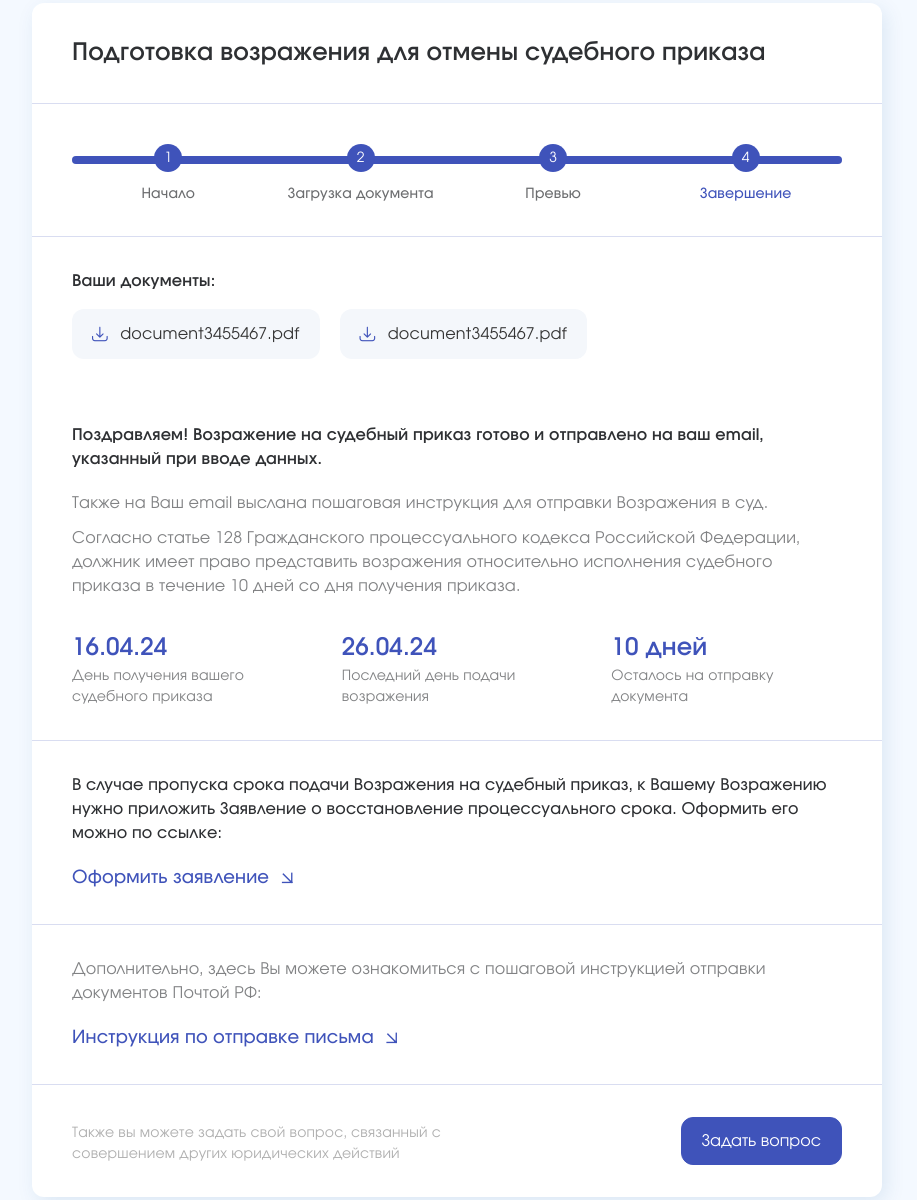
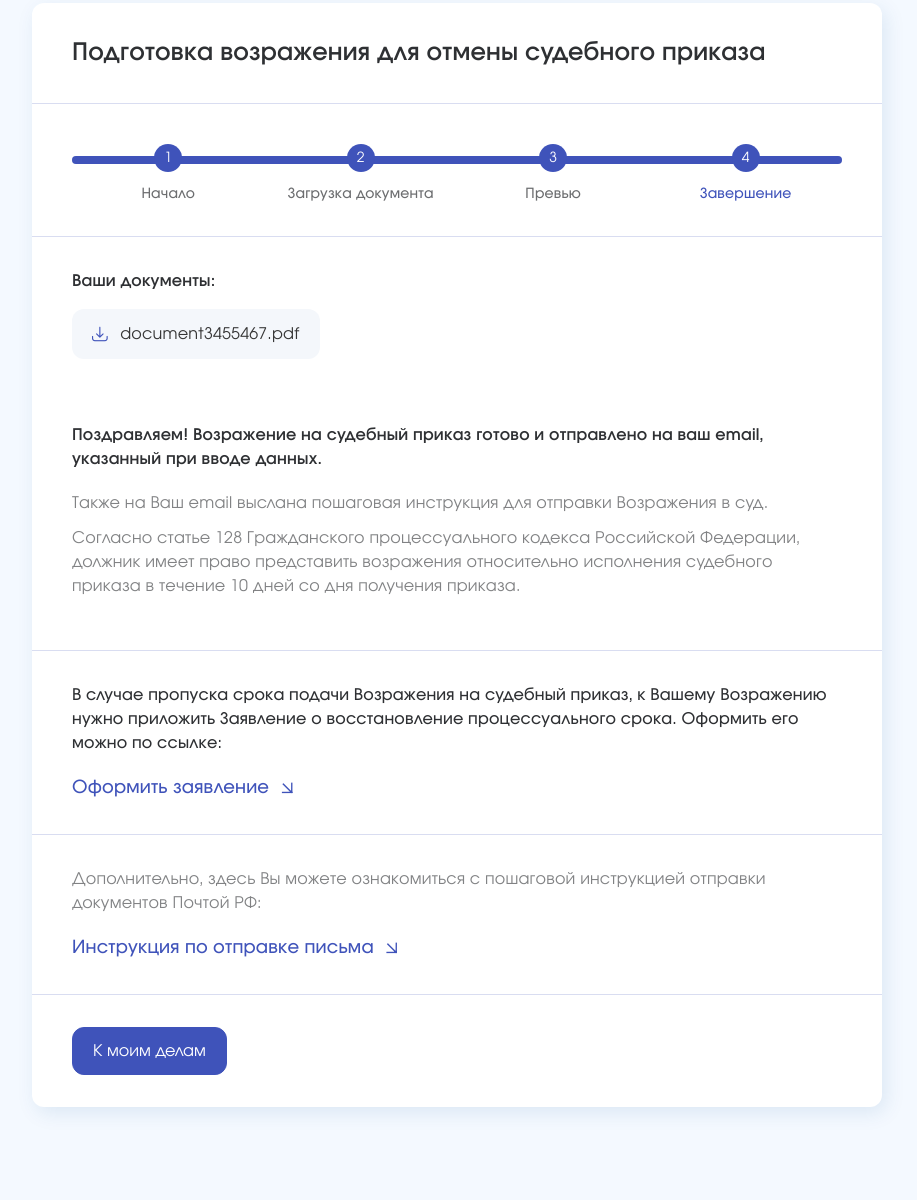
Before and after one commit to aliszhuravl/inargument, a plain HTML site: page src/otmena_4.html in a window 1280 px wide. Shown: the part 139-1339 px from the top of the page, without its empty margins (183-1100 px from the left). Drawn offline with nearby package versions, Linux system fonts and the light colour scheme; files that its build step writes are made by us from their sources; files whose address does not match are found by name.

Commit message:
кнопка

```diff
--- a/src/otmena_4.html
+++ b/src/otmena_4.html
@@ -59,12 +59,12 @@
                                                 document3455467.pdf
                                             </p>
                                         </a>
-                                        <a class="added_files__item ready_file" href="#">
-                                            <span class="icon-01"></span>
-                                            <p class="uploaded_filename">
-                                                document3455467.pdf
-                                            </p>
-                                        </a>
+<!--                                        <a class="added_files__item ready_file" href="#">-->
+<!--                                            <span class="icon-01"></span>-->
+<!--                                            <p class="uploaded_filename">-->
+<!--                                                document3455467.pdf-->
+<!--                                            </p>-->
+<!--                                        </a>-->
                                     </div>
                                 </div>
 
@@ -78,20 +78,20 @@
                                 <p class="base_p">Согласно статье 128 Гражданского процессуального кодекса Российской Федерации, должник имеет право представить возражения относительно исполнения судебного приказа в течение
                                     10 дней со дня получения приказа.</p>
                             </div>
-                            <div class="tile steps_tile">
-                                <div class="steps_tile__item">
-                                    <p class="price_blue">16.04.24</p>
-                                    <p class="simple_p">День получения вашего судебного приказа</p>
-                                </div>
-                                <div class="steps_tile__item">
-                                    <p class="price_blue">26.04.24</p>
-                                    <p class="simple_p">Последний день подачи возражения</p>
-                                </div>
-                                <div class="steps_tile__item">
-                                    <p class="price_blue">10 дней</p>
-                                    <p class="simple_p">Осталось на отправку документа</p>
-                                </div>
-                            </div>
+<!--                            <div class="tile steps_tile">-->
+<!--                                <div class="steps_tile__item">-->
+<!--                                    <p class="price_blue">16.04.24</p>-->
+<!--                                    <p class="simple_p">День получения вашего судебного приказа</p>-->
+<!--                                </div>-->
+<!--                                <div class="steps_tile__item">-->
+<!--                                    <p class="price_blue">26.04.24</p>-->
+<!--                                    <p class="simple_p">Последний день подачи возражения</p>-->
+<!--                                </div>-->
+<!--                                <div class="steps_tile__item">-->
+<!--                                    <p class="price_blue">10 дней</p>-->
+<!--                                    <p class="simple_p">Осталось на отправку документа</p>-->
+<!--                                </div>-->
+<!--                            </div>-->
                         </div>
 
                         <div class="enter_box__body">
@@ -105,11 +105,11 @@
                         </div>
 
                         <div class="enter_box__btns process_btns">
-                            <div class="left">
-                                <p class="no_bottom">Также вы можете задать свой вопрос, связанный с совершением других юридических действий</p>
-                            </div>
+<!--                            <div class="left">-->
+<!--                                <p class="no_bottom">Также вы можете задать свой вопрос, связанный с совершением других юридических действий</p>-->
+<!--                            </div>-->
                             <div class="right">
-                                <button class="btn">Задать вопрос</button>
+                                <button class="btn">К моим делам</button>
                             </div>
                         </div>
                     </div>
--- a/src/sass/blocks/_process.scss
+++ b/src/sass/blocks/_process.scss
@@ -71,6 +71,8 @@
         }
     }
 }
+
+
 
 .enter_box__body_container {
   flex-direction: column;
```
Also changed, not shown: src/otmena_3.html (+5 -8 lines), web/otmena_3.html (+5 -8 lines), web/otmena_4.html (+24 -24 lines).
